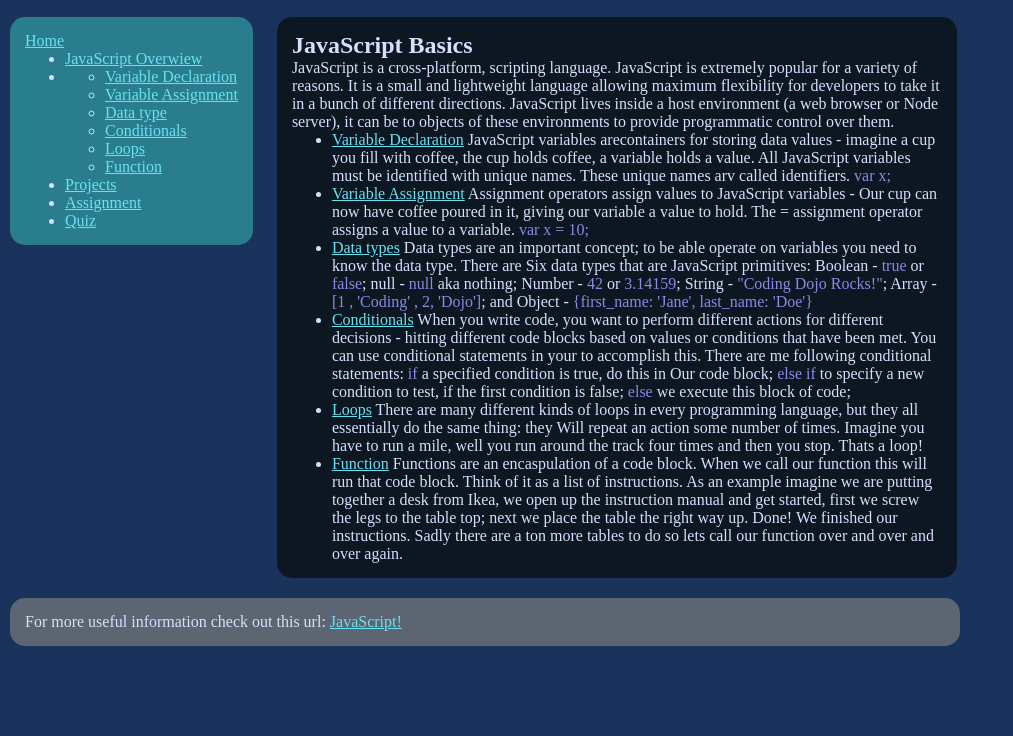
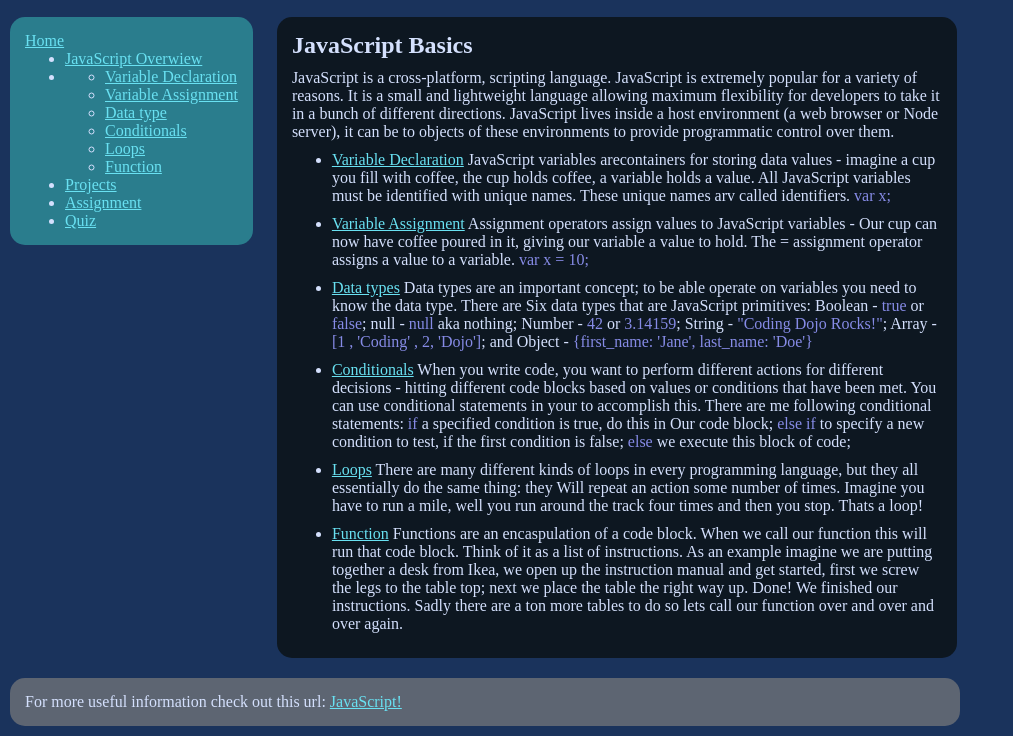
Before and after one commit to stfudiego/Tarea, a plain HTML site: page T6 JavaScript/index.html in a window 1280 px wide. Shown: the part 80-816 px from the top of the page, without its empty margins (0-1013 px from the left). Drawn offline with Linux system fonts and the light colour scheme.

Commit message:
Actualización
Se pusieron espacios al bloque 3

```diff
--- a/T6 JavaScript/index.html
+++ b/T6 JavaScript/index.html
@@ -32,25 +32,26 @@
             </ul>
         </div>
         <div id="Parte3" class="Bloque inlineBlock">
-            <h2>JavaScript Basics</h2>
-            <p>JavaScript is a cross-platform, scripting language. JavaScript is extremely popular for a variety of reasons. It is a small and lightweight language allowing maximum flexibility for developers to take it in a bunch of different directions. JavaScript lives inside a host environment (a web browser or Node server), it can be to objects of these environments to provide programmatic control over them.</p>
+            <h2 class="espacio">JavaScript Basics</h2>
+            <p class="espacio">JavaScript is a cross-platform, scripting language. JavaScript is extremely popular for a variety of reasons. It is a small and lightweight language allowing maximum flexibility for developers to take it in a bunch of different directions. JavaScript lives inside a host environment (a web browser or Node server), it can be to objects of these environments to provide programmatic control over them.</p>
             <ul>
-                <li>
-                    <a href="">Variable Declaration</a> JavaScript variables arecontainers for storing data values - imagine a cup you fill with coffee, the cup holds coffee, a variable holds a value. All JavaScript variables must be identified with unique names. These unique names arv called identifiers. <span>var x;</span></li>
-                <li>
+                <li class="espacio">
+                    <a href="">Variable Declaration</a> JavaScript variables arecontainers for storing data values - imagine a cup you fill with coffee, the cup holds coffee, a variable holds a value. All JavaScript variables must be identified with unique names. These unique names arv called identifiers. <span>var x;</span>
+                </li>
+                <li class="espacio">
                     <a href="">Variable Assignment</a> Assignment operators assign values to JavaScript variables - Our cup can now have coffee poured in it, giving our variable a value to hold. The = assignment operator assigns a value to a variable. <span>var x = 10;</span>
                 </li>
-                <li>
+                <li class="espacio">
                     <a href="">Data types</a> Data types are an important concept; to be able operate on variables you need to know the data type. There are Six data types that are JavaScript primitives: Boolean - <span>true</span> or <span>false</span>; null - <span>null</span> aka nothing; Number - <span>42</span> or <span>3.14159</span>; String - <span>"Coding Dojo Rocks!"</span>; Array - <span>[1 , 'Coding' , 2, 'Dojo']</span>; and Object - <span>{first_name: 'Jane', last_name: 'Doe'} </span>
                 </li>
-                <li>
+                <li class="espacio">
                     <a href="">Conditionals</a> When you write code, you want to perform different actions for different decisions - hitting different code blocks based on values or conditions that have been met. You can use conditional statements in your to accomplish this. There are me following conditional statements: <span>if</span> a specified condition is true, do this in Our code block; <span>else if</span> to specify a new condition to test, if the first condition is false; <span>else</span> we execute this block of code;
                 </li>
-                <li>
+                <li class="espacio">
                     <a href="">Loops</a> There are many different kinds of loops in every programming language, but they all essentially do the same thing: they Will repeat an action some number of times. Imagine you have to run a mile, well you run around the track four times and then you stop. Thats a loop!
                 </li>
 
-                <li>
+                <li class="espacio">
                     <a href="">Function</a> Functions are an encaspulation of a code block. When we call our function this will run that code block. Think of it as a list of instructions. As an example imagine we are putting together a desk from Ikea, we open up the instruction manual and get started, first we screw the legs to the table top; next we place the table the right way up. Done! We finished our instructions. Sadly there are a ton more
                     tables to do so lets call our function over and over and over again.
                 </li>
--- a/T6 JavaScript/style.css
+++ b/T6 JavaScript/style.css
@@ -47,7 +47,9 @@ span{
     width: 650px;
 }
 
-
+.espacio{
+    margin-bottom: 10px;
+}
 
 #Parte4 {
     background-color: #5d6572;
```
